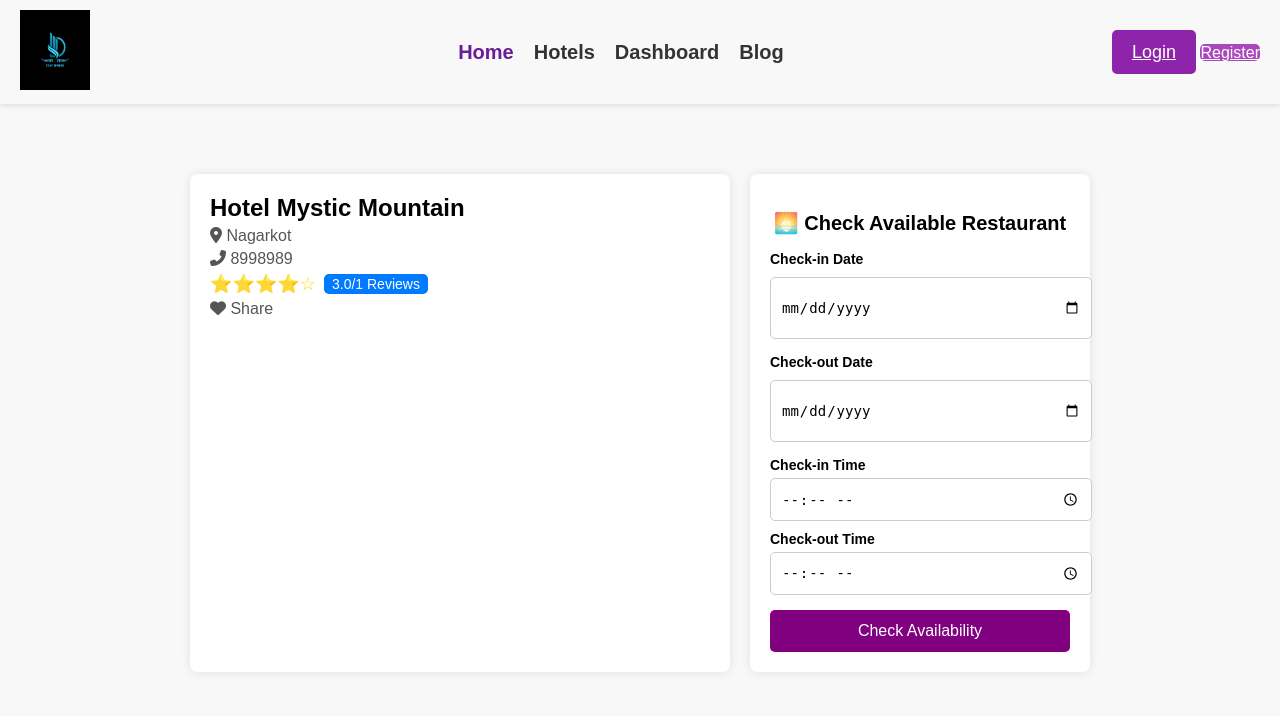
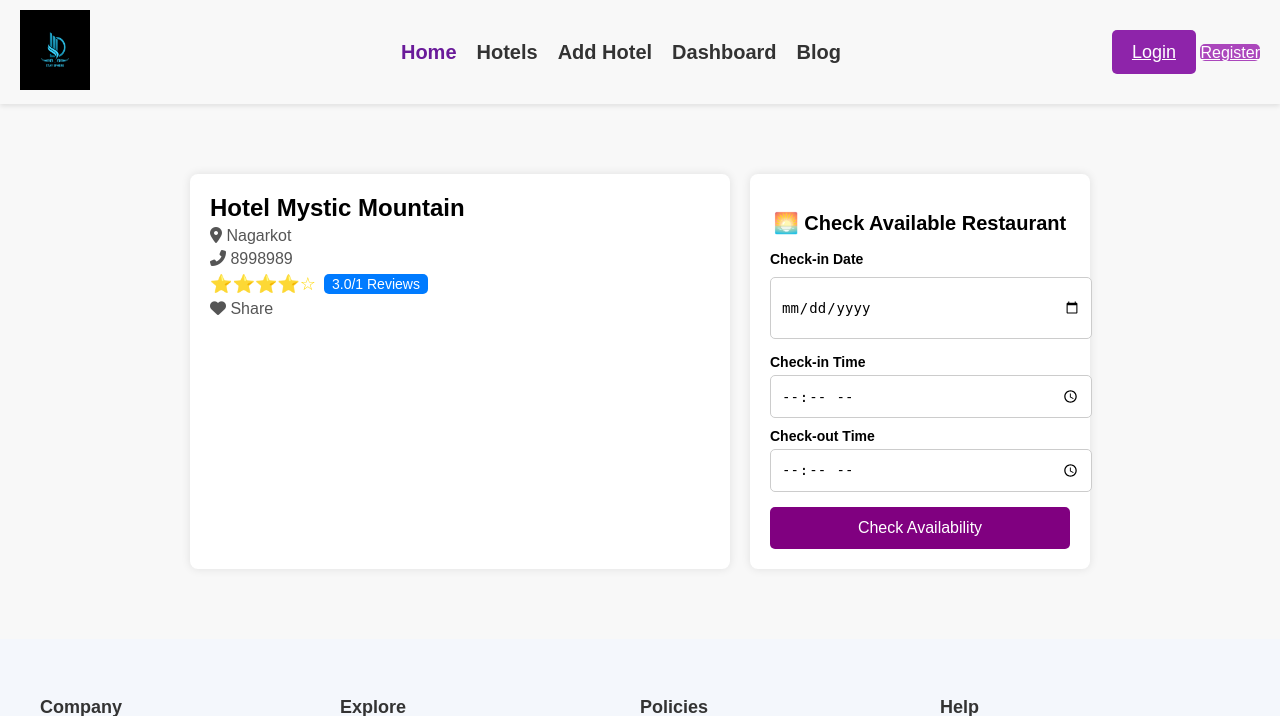
Before and after one commit to Yug123456789/Hotel-Management-System, a Django app: a page that uses templates/partials/base.html in a window 1280 px wide. Shown: the top 716 px of the page. Run offline with Django 5.2, Linux system fonts and the light colour scheme; data comes from the database, SQL or seed files in the repository; parts of the project's set-up code (start-up, migrations or seed data) failed here and were passed over; some libraries are stand-ins or nearby versions.

Commit message:
Enabling to Add hotels Section for hotel users

```diff
--- a/booking/views.py
+++ b/booking/views.py
@@ -129,7 +129,6 @@ def add_to_resturant_selection(request):
         'table_capacity': request.GET.get('table_capacity', ''),
         'table_number': request.GET.get('table_number', ''),
         'checkin': request.GET.get('checkin', ''),  # Get checkin date
-        'checkout': request.GET.get('checkout', ''),  # Get checkout date
         'checkintime': request.GET.get('checkintime', ''),  # Get checkin time
         'checkouttime': request.GET.get('checkouttime', ''),  # Get checkout time
     }
--- a/hms_project/settings.py
+++ b/hms_project/settings.py
@@ -58,6 +58,7 @@ INSTALLED_APPS = [
     'anymail',
 
 
+
 ]
 
 MIDDLEWARE = [
@@ -90,6 +91,7 @@ TEMPLATES = [
 
 WSGI_APPLICATION = 'hms_project.wsgi.application'
 
+CKEDITOR_UPLOAD_PATH = "uploads/ckeditor/"
 
 # Database
 # https://docs.djangoproject.com/en/5.0/ref/settings/#databases
@@ -161,6 +163,8 @@ MEDIA_ROOT = os.path.join(BASE_DIR, 'media')
 DEFAULT_AUTO_FIELD = 'django.db.models.BigAutoField'
 
 AUTH_USER_MODEL = "userauthentication.User"
+
+
 
 
 # Custom Admin Settings
--- a/hotel/admin.py
+++ b/hotel/admin.py
@@ -6,7 +6,7 @@ from hotel.models import (
 
 # Custom admin for Hotel
 class HotelAdmin(admin.ModelAdmin):
-    list_display = ['name', 'thumbnail', 'user', 'status']
+    list_display = ['name', 'thumbnail', 'owner', 'status']
     prepopulated_fields = {"slug": ('name',)}
     search_fields = ['name', 'user__username']
     list_filter = ['status', 'featured', 'date']
--- a/hotel/models.py
+++ b/hotel/models.py
@@ -1,7 +1,6 @@
 from django.db import models
 from django.utils.text import slugify
 from django.utils.html import mark_safe
-from django_ckeditor_5.fields import CKEditor5Field
 from userauthentication.models import User
 from shortuuid.django_fields import ShortUUIDField
 from taggit.managers import TaggableManager
@@ -38,9 +37,9 @@ PAYMENT_STATUS = (
 # Create your models here.
 
 class Hotel(models.Model):
-    user = models.ForeignKey(User, on_delete=models.CASCADE)
+    owner = models.ForeignKey(User, on_delete=models.CASCADE)
     name = models.CharField(max_length=150)
-    description = CKEditor5Field(null=True, blank=True, config_name='extends')
+    description = models.CharField(max_length=10000, null=True, blank=True)
     image = models.FileField(upload_to ="hotel_gallery")
     address = models.CharField(max_length=500)
     mobile = models.CharField(max_length=200)
--- a/hotel/urls.py
+++ b/hotel/urls.py
@@ -12,4 +12,5 @@ urlpatterns = [
     path("checkout/<booking_id>/", views.checkout, name="checkout"),
     path("detail/<slug:slug>/resturant2/", views.resturant_table_detail, name="resturant_table_detail"),
     path("detail/<slug>/resturant/", views.resturant, name= "resturant"),
+    path('add/', views.add_hotel, name='add_hotel'),
 ]
--- a/hotel/views.py
+++ b/hotel/views.py
@@ -3,6 +3,9 @@ from hotel.models import Hotel, HotelGallery, HotelFeatures, HotelFaqs, RoomType
 from django.contrib import messages
 from datetime import datetime
 from django.shortcuts import get_object_or_404
+from django.shortcuts import render, redirect
+from hotel.forms import HotelForm
+from django.contrib.auth.decorators import login_required
 
 def index (request):
     hotels = Hotel.objects.filter(status="Live")
@@ -200,7 +203,7 @@ def resturant_table_detail(request, slug):
 
     id = request.GET.get("hotel-id")
     checkin = request.GET.get("checkin")
-    checkout = request.GET.get("checkout")
+
     checkintime = request.GET.get("checkintime")
     checkouttime = request.GET.get("checkouttime")
 
@@ -208,7 +211,7 @@ def resturant_table_detail(request, slug):
         "hotel": hotel,
         "resturant": resturant,
         "checkin": checkin,
-        "checkout": checkout,
+
         "checkintime": checkintime,
         "checkouttime": checkouttime,
     }
@@ -219,7 +222,7 @@ def restaurant_selected(request):
     total_time = 0  # Total time in hours
     table_count = 0
     checkin = ""
-    checkout = ""
+
     checkintime = ""
     checkouttime = ""
 
@@ -228,7 +231,7 @@ def restaurant_selected(request):
             for r_id, item in request.session['selection_data_objects'].items():
                 id = int(item['hotel_id'])
                 checkin = item['checkin']
-                checkout = item['checkout']
+
                 checkintime = item.get('checkintime', '00:00')  # Default to '00:00' if empty
                 checkouttime = item.get('checkouttime', '00:00')  # Default to '00:00' if empty
                 restaurant_id = int(item['restaurant_id'])
@@ -253,7 +256,7 @@ def restaurant_selected(request):
                 hotel=hotel,
                 restaurant=restaurant,
                 check_in_date=checkin,
-                check_out_date=checkout,
+
                 check_in_time=checkintime,
                 check_out_time=checkouttime,
                 total_time=total_time,
@@ -283,7 +286,6 @@ def restaurant_selected(request):
         for r_id, item in request.session['selection_data_objects'].items():
             id = int(item['hotel_id'])
             checkin = item['checkin']
-            checkout = item['checkout']
             checkintime = item.get('checkintime', '00:00')  # Default to '00:00' if empty
             checkouttime = item.get('checkouttime', '00:00')  # Default to '00:00' if empty
             restaurant_id_ = item.get('restaurant_id')
@@ -307,7 +309,6 @@ def restaurant_selected(request):
             "total_time": total_time,  # Total time in hours
             "hotel": hotel,
             "checkin": checkin,
-            "checkout": checkout,
             "checkintime": checkintime,
             "checkouttime": checkouttime,
         }
@@ -316,3 +317,16 @@ def restaurant_selected(request):
     else:
         messages.warning(request, "No restaurants selected")
         return redirect("/")
+
+@login_required
+def add_hotel(request):
+    if request.method == 'POST':
+        form = HotelForm(request.POST)
+        if form.is_valid():
+            hotel = form.save(commit=False)
+            hotel.owner = request.user
+            hotel.save()
+            return redirect('hotel/hotel.html')
+    else:
+        form = HotelForm()
+    return render(request, 'hotel/add_hotel.html', {'form': form})
--- a/static/scripts/custom.js
+++ b/static/scripts/custom.js
@@ -93,7 +93,7 @@ $(document).ready(function () {
     let hotel_name = $("#hotel_name").val();
 
     let checkin = $("#checkin").val();
-    let checkout = $("#checkout").val();
+
     let checkin_time = $("#checkin_time").val();
     let checkout_time = $("#checkout_time").val();
 
@@ -104,7 +104,7 @@ $(document).ready(function () {
     console.log("Table Number:", table_number); // ✅ Log table number
 
     console.log("Check-in:", checkin);
-    console.log("Check-out:", checkout);
+
     console.log("Check-in Time:", checkin_time);
     console.log("Check-out Time:", checkout_time);
 
@@ -116,7 +116,7 @@ $(document).ready(function () {
         table_number: table_number, // ✅ Optional: Send to backend if needed
         hotel_name: hotel_name,
         checkin: checkin,
-        checkout: checkout,
+
         checkin_time: checkin_time,
         checkout_time: checkout_time,
       },
--- a/templates/hotel/restaurant_selected.html
+++ b/templates/hotel/restaurant_selected.html
@@ -31,9 +31,9 @@
             <h2 class="section-title"><i class="fas fa-clipboard-list"></i> Booking Summary</h2>
             <ul class="summary-list">
                 <li><strong>Check-in:</strong> {{checkin}}</li>
-                <li><strong>Check-out:</strong> {{checkout}}</li>
-                <li><strong>Check-in:</strong> {{checkintime}}</li>
-                <li><strong>Check-out:</strong> {{checkouttime}}</li>
+
+                <li><strong>Check-in time:</strong> {{checkintime}}</li>
+                <li><strong>Check-out time:</strong> {{checkouttime}}</li>
                 <li><strong>Total Days:</strong> {{total_days}}</li>
 
             </ul>
--- a/templates/hotel/resturant_detail.html
+++ b/templates/hotel/resturant_detail.html
@@ -47,10 +47,6 @@
                 <input type="date" id="checkin" name="checkin" required>
             </div>
 
-            <div class="form-group">
-                <label for="checkout">Check-out Date</label>
-                <input type="date" id="checkout" name="checkout" required>
-            </div>
 
             <label for="checkintime">Check-in Time</label>
             <input type="time" id="checkintime" name="checkintime" required>
--- a/templates/partials/base.html
+++ b/templates/partials/base.html
@@ -34,6 +34,7 @@
                         <!-- Add hotel links here -->
                     </ul>
                 </li>
+                <li><a href="{% url 'hotel:add_hotel' %}">Add Hotel</a></li>
                 <li><a href="#">Dashboard</a></li>
                 <li><a href="#">Blog</a></li>
             </ul>
```
Also changed, not shown: hotel/forms.py (added, +7 -0 lines), templates/hotel/add_hotel.html (added, +14 -0 lines), hms_project/urls.py (line endings or trailing spaces), hotel/migrations/0012_alter_hotel_description.py (added), hotel/migrations/0013_alter_hotel_description.py (added), hotel/migrations/0014_rename_user_hotel_owner.py (added).
